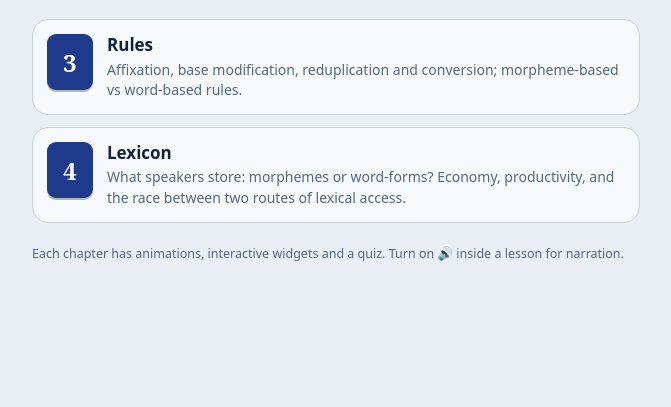
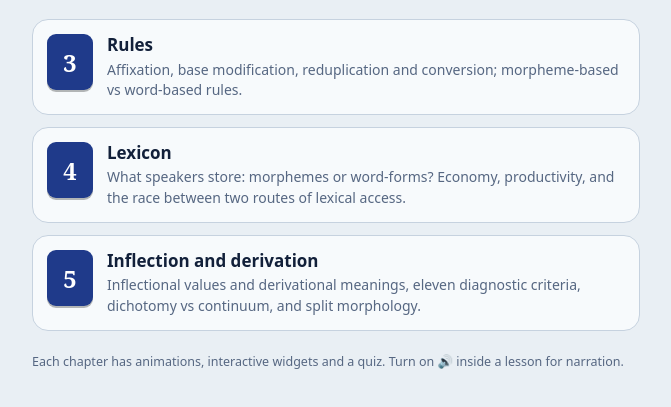
Before and after one commit to Mustapha0/morphology-lessons, a plain HTML site: page index.html in a window 1280 px wide. Shown: the part 83-490 px from the top of the page, without its empty margins (304-975 px from the left). Drawn offline with Linux system fonts and the light colour scheme.

Commit message:
Add files via upload

```diff
--- a/index.html
+++ b/index.html
@@ -18,7 +18,8 @@
 /* To add a chapter: copy chapter-template/ to chN/, then add one line here. */
 const CHAPTERS=[
   {n:3,title:'Rules',href:'ch3/index.html',blurb:'Affixation, base modification, reduplication and conversion; morpheme-based vs word-based rules.'},
-  {n:4,title:'Lexicon',href:'ch4/index.html',blurb:'What speakers store: morphemes or word-forms? Economy, productivity, and the race between two routes of lexical access.'}
+  {n:4,title:'Lexicon',href:'ch4/index.html',blurb:'What speakers store: morphemes or word-forms? Economy, productivity, and the race between two routes of lexical access.'},
+  {n:5,title:'Inflection and derivation',href:'ch5/index.html',blurb:'Inflectional values and derivational meanings, eleven diagnostic criteria, dichotomy vs continuum, and split morphology.'}
 ];
 const list=document.getElementById('list');
 CHAPTERS.forEach(c=>{
```
